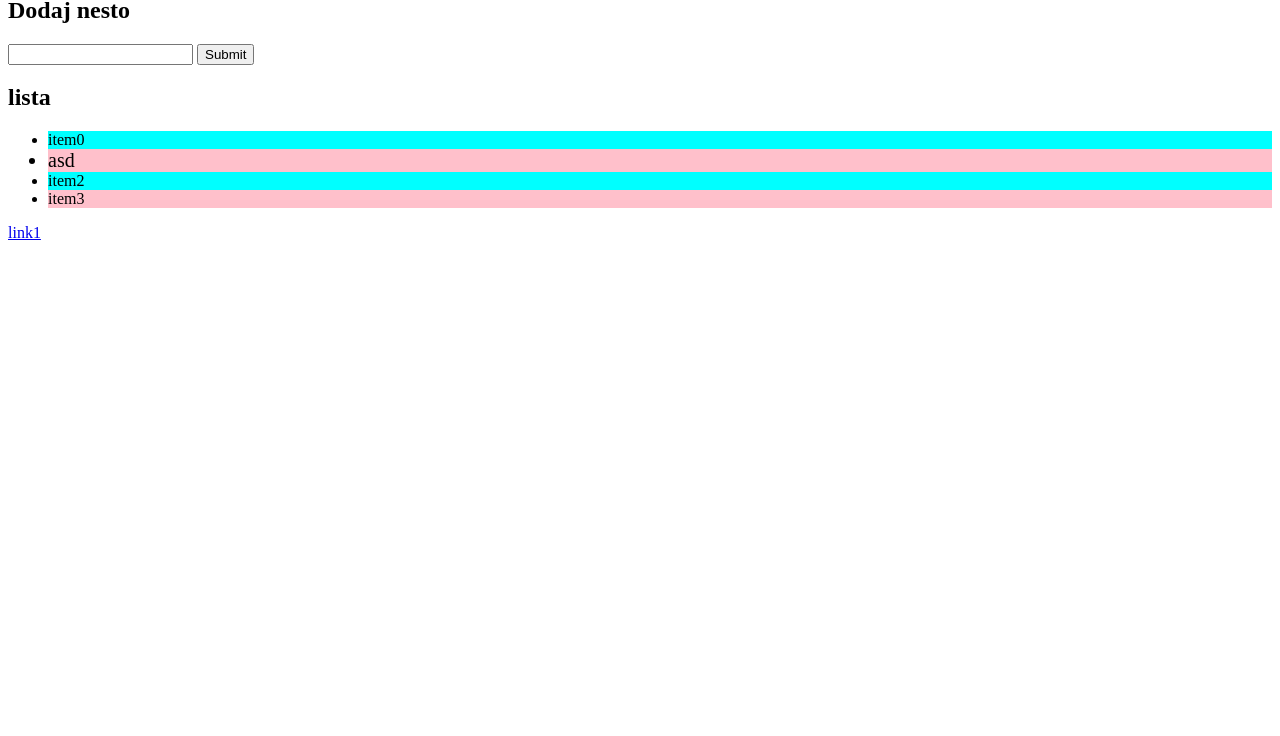
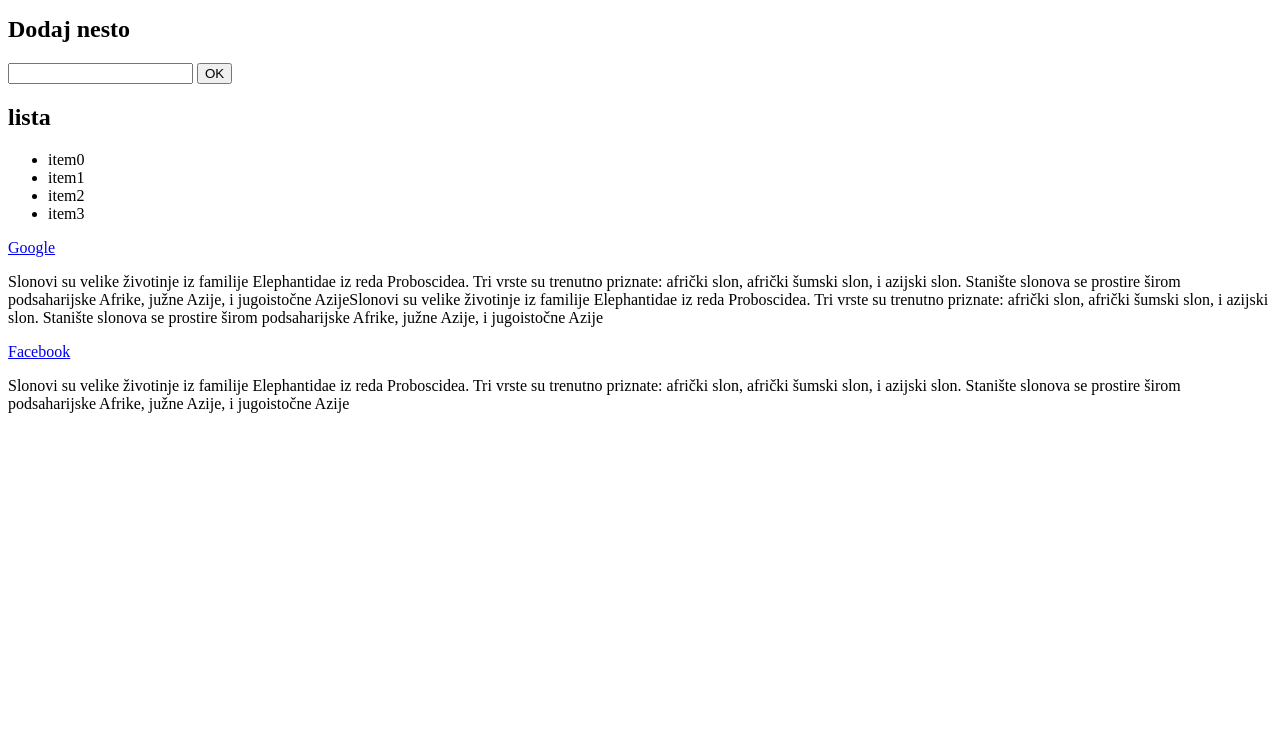
Before and after one commit to ignjat1/DOM, a plain HTML site: page index.html in a window 1280 px wide. Shown: the part 64-800 px from the top of the page. Drawn offline with Linux system fonts and the light colour scheme.

Commit message:
pusi virslu

```diff
--- a/app.js
+++ b/app.js
@@ -130,7 +130,7 @@ for(e of niz){
 //console.log(document.all[8])
 
 //document.all[8].textContent = "Drugi naslov"
-
+/*
 console.log(document.forms);
 console.log(document.forms[0]);
 
@@ -209,3 +209,39 @@ lista[1].previousElementSibling.style.backgroundColor = "blue"
 lista[1].nextElementSibling.style.backgroundColor = "lightblue"
 
 lista[1].parentElement.parentElement.style.backgroundColor = "orange"
+*/
+
+let newDiv = document.createElement("div");
+let textNode = document.createTextcode("Napravio sam novi element");
+
+let div2=document.createElement("div");
+let createtextNode=document.createTextNode("tekst")
+div2.appemdChild(textNode);
+
+let google=document.getElementById("google")
+let a=document.querySelector("#google p")
+google.insertBefore(div2,a)
+
+//izaberemen element  u koji houc da stavim novi element
+let divContainer = document.getElementById("paragraf")
+//izaberem element pored kog hocu da stavim novi element
+let divParagraf = document.querySelector("#paragraf p");
+//stavim element u divContainer pored divParagraf
+divContainer.insertBefore(newP, divParagraf)
+let newLi = document.createElement("li");
+let newText = document.createTextNode("Novi item");
+newLi.appendChild(newText);
+let items = document.getElementById("items");
+console.log(ietms.childNodes)
+items.insertBefore(newLi,items.lastChild.nextSibling);
+
+let addNewItemToList = function () {
+  let text = textBox.value;
+  let newLi = document.createElement("li");
+  let newText = document.createTextNode(text);
+  newLi.appendChild(newText);
+  let items = document.getElementById("items");
+  console.log(items.childNodes)
+  items.insertBefore(newLi, items.lastChild.nextSibling);
+}
+GamepadButton.addEventListener ('click', addNewItemToList)
--- a/index.html
+++ b/index.html
@@ -15,19 +15,27 @@
     <div id = "container">
         <h2 class = "tittle">Dodaj nesto</h2>
         <form class = "form-inline">
-            <input type="text" class = "form-input">
-            <input type="submit">
+            <input type="text" class = "forms" id="textBox">
+            <input type="button" class="button" value="OK" id="button">
         </form>
 
-        <h2 class="title">lista</h2>
+        <h2 class="title"id="lista">lista</h2>
         <ul id = "items">
             <li class="list-item">item0</li>
             <li class="list-item">item1</li>
             <li class="list-item">item2</li>
             <li class="list-item">item3</li>
         </ul>
-        <div id = "svejedno">
-            <a href="google.com"> link1</a>
+        <div id = "paragraf">
+            <a href="google.com">Google</a>
+
+            <p>Slonovi su velike životinje iz familije Elephantidae iz reda Proboscidea. Tri vrste su trenutno priznate: afrički slon, afrički šumski slon, i azijski slon. Stanište slonova se prostire širom podsaharijske Afrike, južne Azije, i jugoistočne AzijeSlonovi su velike životinje iz familije Elephantidae iz reda Proboscidea. Tri vrste su trenutno priznate: afrički slon, afrički šumski slon, i azijski slon. Stanište slonova se prostire širom podsaharijske Afrike, južne Azije, i jugoistočne Azije</p>
+
+        </div>
+        <div>
+            <a href="facebook.com">Facebook</a>
+         <p>Slonovi su velike životinje iz familije Elephantidae iz reda Proboscidea. Tri vrste su trenutno priznate: afrički slon, afrički šumski slon, i azijski slon. Stanište slonova se prostire širom podsaharijske Afrike, južne Azije, i jugoistočne Azije</p>
+
         </div>
     </div>
     <script src="app.js"></script>
```
